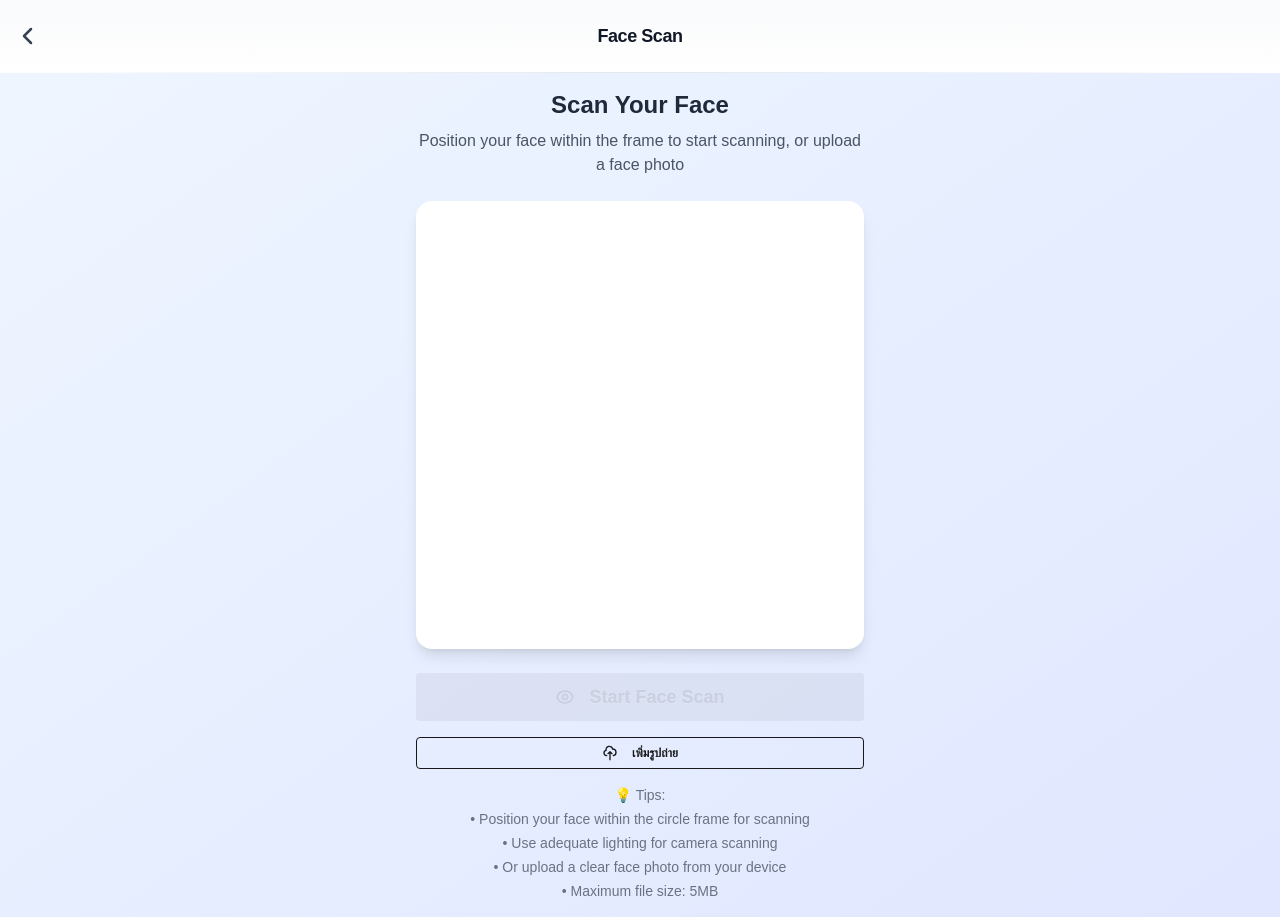
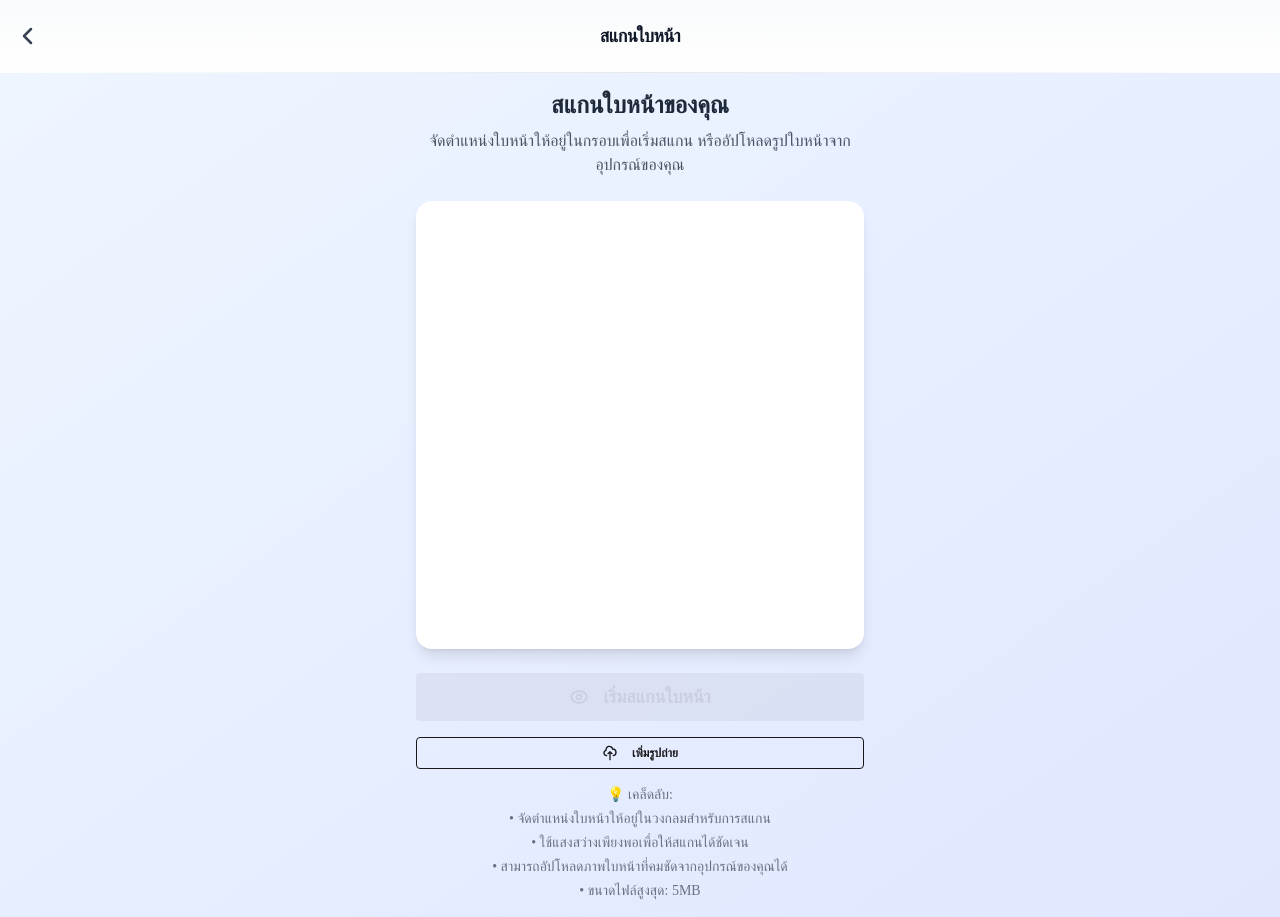
Before and after one commit to MORENUD/morenud-app, a Next.js app: page /face-scan in a window 1280 px wide. Built offline with nearby package versions, Linux system fonts and the light colour scheme; no server answers.

Commit message:
feat: Localize text for appointment booking, face scan, and health check components to Thai

```diff
--- a/app/(routes)/book-appointment/texts.ts
+++ b/app/(routes)/book-appointment/texts.ts
@@ -1,33 +1,67 @@
+// export const bookAppointmentTexts = {
+//   pageTitle: 'Add doctor\'s appointment',
+//   labels: {
+//     appointmentDate: 'Appointment date',
+//     appointmentTime: 'Appointment time',
+//     phone: 'Phone'
+//   },
+//   placeholders: {
+//     selectTime: 'Select time',
+//     phone: '+1234567890'
+//   },
+//   buttons: {
+//     submit: 'Book Appointment'
+//   },
+//   alerts: {
+//     confirmation: {
+//       title: 'Confirm Appointment',
+//       text: 'Are you sure you want to book this appointment?',
+//       confirmButton: 'Yes, Book It!',
+//       cancelButton: 'Cancel'
+//     },
+//     success: {
+//       title: 'Success!',
+//       text: 'Appointment booked successfully!',
+//       confirmButton: 'OK'
+//     },
+//     error: {
+//       title: 'Error!',
+//       text: 'Failed to book appointment. Please try again.',
+//       confirmButton: 'OK'
+//     }
+//   }
+// };
+
 export const bookAppointmentTexts = {
-  pageTitle: 'Add doctor\'s appointment',
+  pageTitle: "เพิ่มการนัดพบแพทย์",
   labels: {
-    appointmentDate: 'Appointment date',
-    appointmentTime: 'Appointment time',
-    phone: 'Phone'
+    appointmentDate: "วันที่นัดหมาย",
+    appointmentTime: "เวลานัดหมาย",
+    phone: "เบอร์โทรศัพท์"
   },
   placeholders: {
-    selectTime: 'Select time',
-    phone: '+1234567890'
+    selectTime: "เลือกเวลา",
+    phone: "+1234567890"
   },
   buttons: {
-    submit: 'Book Appointment'
+    submit: "ยืนยันการนัดหมาย"
   },
   alerts: {
     confirmation: {
-      title: 'Confirm Appointment',
-      text: 'Are you sure you want to book this appointment?',
-      confirmButton: 'Yes, Book It!',
-      cancelButton: 'Cancel'
+      title: "ยืนยันการนัดหมาย",
+      text: "คุณต้องการยืนยันการนัดหมายนี้หรือไม่?",
+      confirmButton: "ใช่, ยืนยัน",
+      cancelButton: "ยกเลิก"
     },
     success: {
-      title: 'Success!',
-      text: 'Appointment booked successfully!',
-      confirmButton: 'OK'
+      title: "สำเร็จ!",
+      text: "ทำการนัดหมายเรียบร้อยแล้ว!",
+      confirmButton: "ตกลง"
     },
     error: {
-      title: 'Error!',
-      text: 'Failed to book appointment. Please try again.',
-      confirmButton: 'OK'
+      title: "เกิดข้อผิดพลาด!",
+      text: "ไม่สามารถทำการนัดหมายได้ กรุณาลองใหม่อีกครั้ง",
+      confirmButton: "ตกลง"
     }
   }
 };
--- a/app/(routes)/face-scan/language-utils.ts
+++ /dev/null
@@ -1,19 +0,0 @@
-import { faceScanTexts } from './texts';
-import { faceScanTextsThai } from './texts-thai';
-
-export type Language = 'en' | 'th';
-
-export const getTexts = (language: Language = 'en') => {
-  switch (language) {
-    case 'th':
-      return faceScanTextsThai;
-    case 'en':
-    default:
-      return faceScanTexts;
-  }
-};
-
-// Example usage:
-// const texts = getTexts('en'); // English
-// const texts = getTexts('th'); // Thai
-// const texts = getTexts();     // Default English
--- a/app/(routes)/face-scan/texts.ts
+++ b/app/(routes)/face-scan/texts.ts
@@ -1,50 +1,101 @@
+// export const faceScanTexts = {
+//   // Header
+//   backButton: "Back",
+//   pageTitle: "Face Scan",
+
+//   // Instructions
+//   mainTitle: "Scan Your Face",
+//   mainDescription: "Position your face within the frame to start scanning, or upload a face photo",
+
+//   // Camera errors
+//   cameraError: "Unable to access camera. Please allow camera permissions",
+//   retryButton: "Try Again",
+
+//   // Scanning states
+//   scanning: "Scanning...",
+//   scanSuccess: "Scan Complete!",
+//   imageUploaded: "Image has been sent to server",
+//   redirecting: "Redirecting to health check page",
+
+//   // Loading states
+//   takingPhoto: "กำลังถ่ายรูป...",
+//   uploadingImage: "กำลังส่งรูปภาพ...",
+//   processingImage: "กำลังประมวลผลรูปภาพ...",
+//   uploadSuccess: "ส่งรูปภาพสำเร็จแล้ว!",
+//   uploadError: "เกิดข้อผิดพลาดในการส่งรูปภาพ",
+
+//   // Buttons
+//   startScanButton: "Start Face Scan",
+//   captureButton: "เพิ่มรูปถ่าย",
+
+//   // Progress
+//   scanProgress: "Scanning Progress",
+
+//   // Preview
+//   capturedImageLabel: "Captured/Uploaded Image (Base64):",
+
+//   // File upload
+//   fileUploadSuccess: "File uploaded successfully!",
+//   fileUploadError: "Please select a valid image file",
+//   fileSizeError: "File size too large. Please select an image under 5MB",
+
+//   // Tips
+//   tipsTitle: "💡 Tips:",
+//   tips: [
+//     "• Position your face within the circle frame for scanning",
+//     "• Use adequate lighting for camera scanning",
+//     "• Or upload a clear face photo from your device",
+//     "• Maximum file size: 5MB"
+//   ]
+// };
+
 export const faceScanTexts = {
   // Header
-  backButton: "Back",
-  pageTitle: "Face Scan",
+  backButton: "ย้อนกลับ",
+  pageTitle: "สแกนใบหน้า",
 
   // Instructions
-  mainTitle: "Scan Your Face",
-  mainDescription: "Position your face within the frame to start scanning, or upload a face photo",
+  mainTitle: "สแกนใบหน้าของคุณ",
+  mainDescription: "จัดตำแหน่งใบหน้าให้อยู่ในกรอบเพื่อเริ่มสแกน หรืออัปโหลดรูปใบหน้าจากอุปกรณ์ของคุณ",
 
   // Camera errors
-  cameraError: "Unable to access camera. Please allow camera permissions",
-  retryButton: "Try Again",
+  cameraError: "ไม่สามารถเข้าถึงกล้องได้ กรุณาอนุญาตการใช้งานกล้อง",
+  retryButton: "ลองอีกครั้ง",
 
   // Scanning states
-  scanning: "Scanning...",
-  scanSuccess: "Scan Complete!",
-  imageUploaded: "Image has been sent to server",
-  redirecting: "Redirecting to health check page",
+  scanning: "กำลังสแกน...",
+  scanSuccess: "สแกนสำเร็จ!",
+  imageUploaded: "ส่งภาพไปยังเซิร์ฟเวอร์เรียบร้อยแล้ว",
+  redirecting: "กำลังนำคุณไปยังหน้าตรวจสุขภาพ",
 
   // Loading states
   takingPhoto: "กำลังถ่ายรูป...",
-  uploadingImage: "กำลังส่งรูปภาพ...",
+  uploadingImage: "กำลังอัปโหลดรูปภาพ...",
   processingImage: "กำลังประมวลผลรูปภาพ...",
-  uploadSuccess: "ส่งรูปภาพสำเร็จแล้ว!",
-  uploadError: "เกิดข้อผิดพลาดในการส่งรูปภาพ",
+  uploadSuccess: "อัปโหลดรูปภาพสำเร็จ!",
+  uploadError: "เกิดข้อผิดพลาดระหว่างการอัปโหลดรูปภาพ",
 
   // Buttons
-  startScanButton: "Start Face Scan",
+  startScanButton: "เริ่มสแกนใบหน้า",
   captureButton: "เพิ่มรูปถ่าย",
 
   // Progress
-  scanProgress: "Scanning Progress",
+  scanProgress: "ความคืบหน้าการสแกน",
 
   // Preview
-  capturedImageLabel: "Captured/Uploaded Image (Base64):",
+  capturedImageLabel: "ภาพที่ถ่ายหรืออัปโหลด (Base64):",
 
   // File upload
-  fileUploadSuccess: "File uploaded successfully!",
-  fileUploadError: "Please select a valid image file",
-  fileSizeError: "File size too large. Please select an image under 5MB",
+  fileUploadSuccess: "อัปโหลดไฟล์สำเร็จ!",
+  fileUploadError: "กรุณาเลือกรูปภาพที่ถูกต้อง",
+  fileSizeError: "ขนาดไฟล์ใหญ่เกินไป กรุณาเลือกรูปภาพที่มีขนาดไม่เกิน 5MB",
 
   // Tips
-  tipsTitle: "💡 Tips:",
+  tipsTitle: "💡 เคล็ดลับ:",
   tips: [
-    "• Position your face within the circle frame for scanning",
-    "• Use adequate lighting for camera scanning",
-    "• Or upload a clear face photo from your device",
-    "• Maximum file size: 5MB"
+    "• จัดตำแหน่งใบหน้าให้อยู่ในวงกลมสำหรับการสแกน",
+    "• ใช้แสงสว่างเพียงพอเพื่อให้สแกนได้ชัดเจน",
+    "• สามารถอัปโหลดภาพใบหน้าที่คมชัดจากอุปกรณ์ของคุณได้",
+    "• ขนาดไฟล์สูงสุด: 5MB"
   ]
 };
--- a/app/(routes)/health-check/texts.ts
+++ b/app/(routes)/health-check/texts.ts
@@ -20,7 +20,7 @@ export const healthCheckTexts = {
   previousButton: 'ก่อนหน้า',
   nextButton: 'ถัดไป',
   viewResultButton: 'ดูผลลัพธ์',
-  nextStepButton: 'Next Step',
+  nextStepButton: 'ขั้นตอนถัดไป',
 
   // Health score
   riskScore: 'คะแนนความเสี่ยง:',
--- a/app/(routes)/home/page.tsx
+++ b/app/(routes)/home/page.tsx
@@ -46,10 +46,6 @@ const getUserScanData = (): UserScanData | null => {
     return null;
   }
 };
-
-
-
-
 
 
 
--- a/app/(routes)/home/texts.ts
+++ b/app/(routes)/home/texts.ts
@@ -10,7 +10,7 @@ export const homeTexts = {
   categories: {
     healthSurvey: 'แบบสำรวจสุขภาพ',
     transport: 'เดินทาง',
-    bookAppointment: 'จองนัดหมาย',
+    bookAppointment: 'การนัดหมาย',
     aiAssistant: 'ผู้ช่วย AI'
   },
 
--- a/app/globals.css
+++ b/app/globals.css
@@ -17,13 +17,17 @@ html {
 
 @theme inline {
   --color-background: var(--background);
-  --font-sans: var(--font-geist-sans);
-  --font-mono: var(--font-geist-mono);
+  --font-sans: var(--font-kanit);
 }
 body {
   background: var(--background);
   color: var(--foreground);
-  font-family: Arial, Helvetica, sans-serif;
+  font-family: var(--font-kanit), sans-serif;
+}
+
+/* บังคับใช้ฟอนต์ Kanit */
+* {
+  font-family: var(--font-kanit), 'Kanit', sans-serif !important;
 }
 
 /* max-w-md mx-auto p-6 */
--- a/app/layout.tsx
+++ b/app/layout.tsx
@@ -1,15 +1,11 @@
 import type { Metadata } from "next";
-import { Geist, Geist_Mono } from "next/font/google";
+import { Noto_Sans_Thai } from "next/font/google";
 import "./globals.css";
 
-const geistSans = Geist({
-  variable: "--font-geist-sans",
-  subsets: ["latin"],
-});
-
-const geistMono = Geist_Mono({
-  variable: "--font-geist-mono",
-  subsets: ["latin"],
+const notoSansThai = Noto_Sans_Thai({
+  variable: "--font-noto-sans-thai",
+  subsets: ["latin", "thai"],
+  weight: ["100", "200", "300", "400", "500", "600", "700", "800", "900"],
 });
 
 export const metadata: Metadata = {
@@ -23,9 +19,9 @@ export default function RootLayout({
   children: React.ReactNode;
 }>) {
   return (
-    <html lang="en" data-theme="light">
+    <html lang="en" data-theme="light" className={notoSansThai.variable}>
       <body
-        className={`${geistSans.variable} ${geistMono.variable} antialiased`}
+        className="font-noto-sans-thai antialiased"
       >
         {children}
       </body>
```
